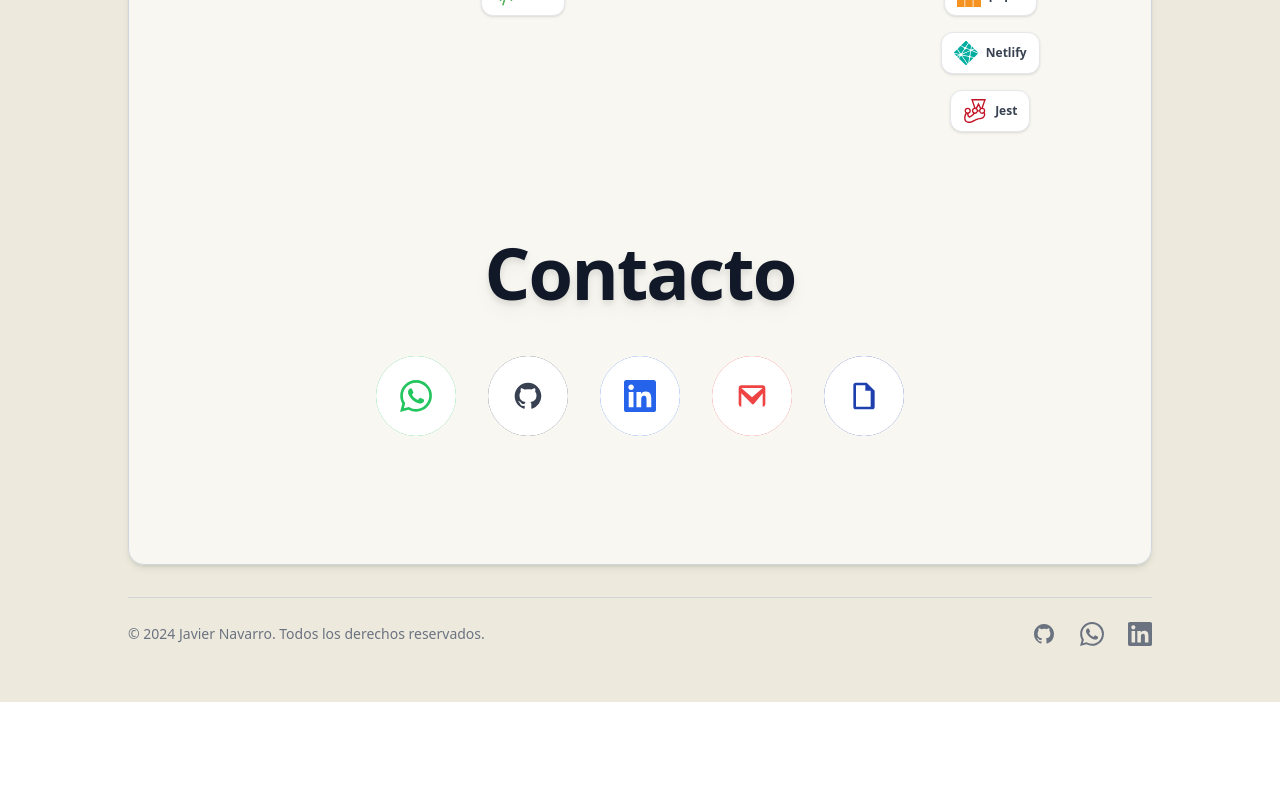
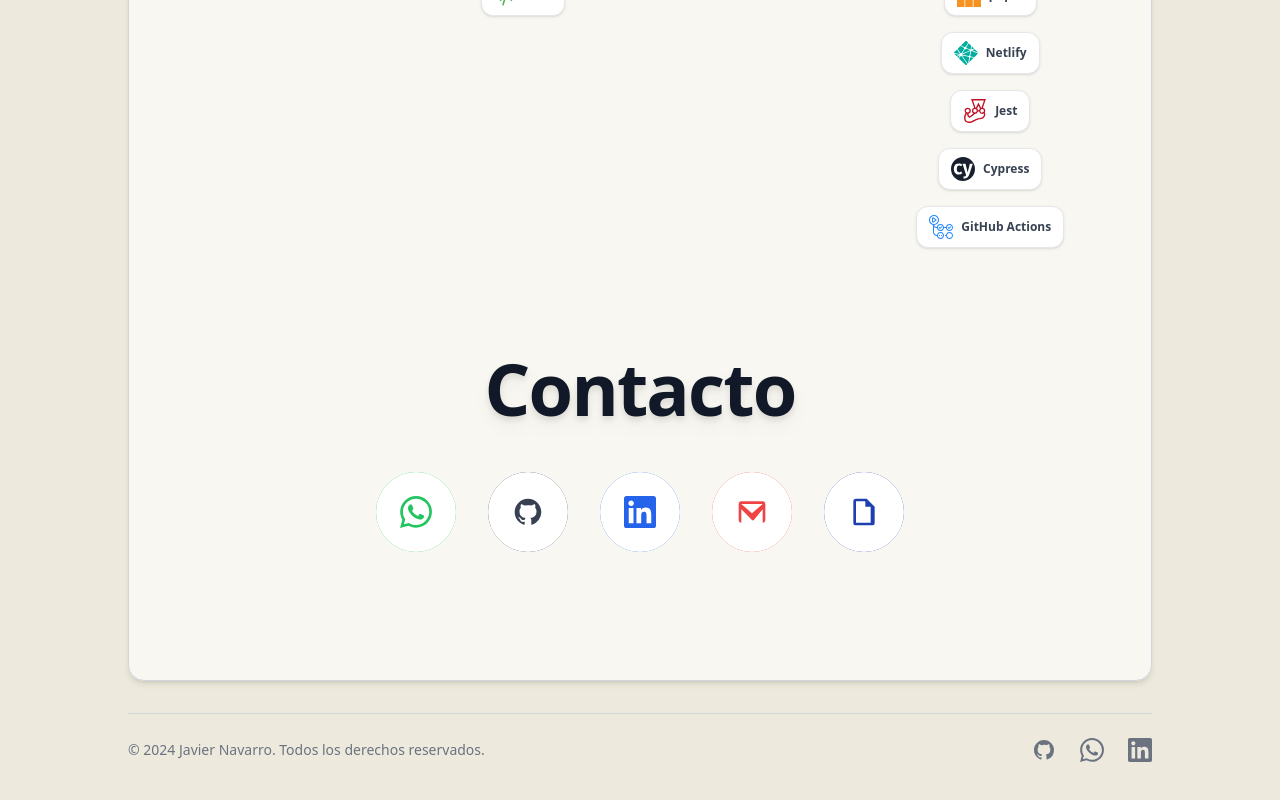
Before and after one commit to JavierNavarro12/portfolio, a React (Create React App) app: page / in a window 1280 px wide. Shown: the part 2433-3233 px from the top of the page. Before the commit the page ends 3135 px from the top, so only its background shows below. Built offline with nearby package versions, Linux system fonts and the light colour scheme; the HTML template or start-up script is replaced by a standard one.

Commit message:
feat: añadir Cypress y GitHub Actions a sección de tecnologías

```diff
--- a/src/Tecnologias.js
+++ b/src/Tecnologias.js
@@ -1,6 +1,6 @@
 import React from 'react';
 import { FaHtml5, FaCss3Alt, FaJs, FaReact, FaJava, FaPython, FaFigma, FaGithub, FaTrello, FaGitAlt, FaPhp, FaNodeJs } from "react-icons/fa";
-import { SiNextdotjs, SiPostgresql, SiMysql, SiMongodb, SiTypescript, SiTailwindcss, SiBootstrap, SiDocker, SiVisualstudiocode, SiFirebase, SiPnpm, SiNetlify, SiJest } from "react-icons/si";
+import { SiNextdotjs, SiPostgresql, SiMysql, SiMongodb, SiTypescript, SiTailwindcss, SiBootstrap, SiDocker, SiVisualstudiocode, SiFirebase, SiPnpm, SiNetlify, SiJest, SiCypress, SiGithubactions } from "react-icons/si";
 import { BsCodeSlash } from "react-icons/bs";
 import cursorLogo from './img/cursor-logo.svg';
 import intellijLogo from './img/intellij-logo.svg';
@@ -43,6 +43,8 @@ const tecnologias = {
     { nombre: "pnpm", icono: <SiPnpm color="#F69220" />, url: "https://pnpm.io/" },
     { nombre: "Netlify", icono: <SiNetlify color="#00AD9F" />, url: "https://www.netlify.com/" },
     { nombre: "Jest", icono: <SiJest color="#C21325" />, url: "https://jestjs.io/" },
+    { nombre: "Cypress", icono: <SiCypress color="#17202C" />, url: "https://www.cypress.io/" },
+    { nombre: "GitHub Actions", icono: <SiGithubactions color="#2088FF" />, url: "https://github.com/features/actions" },
   ]
 };
 
```
